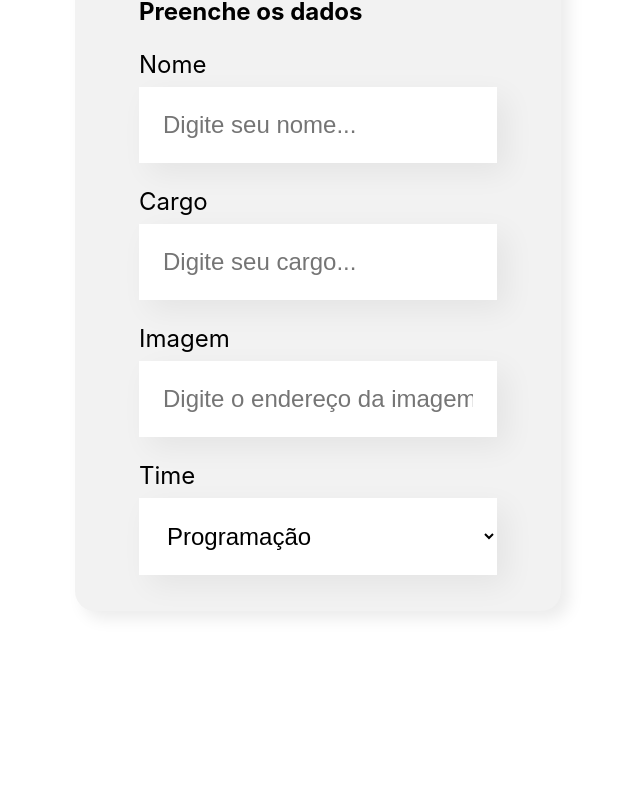
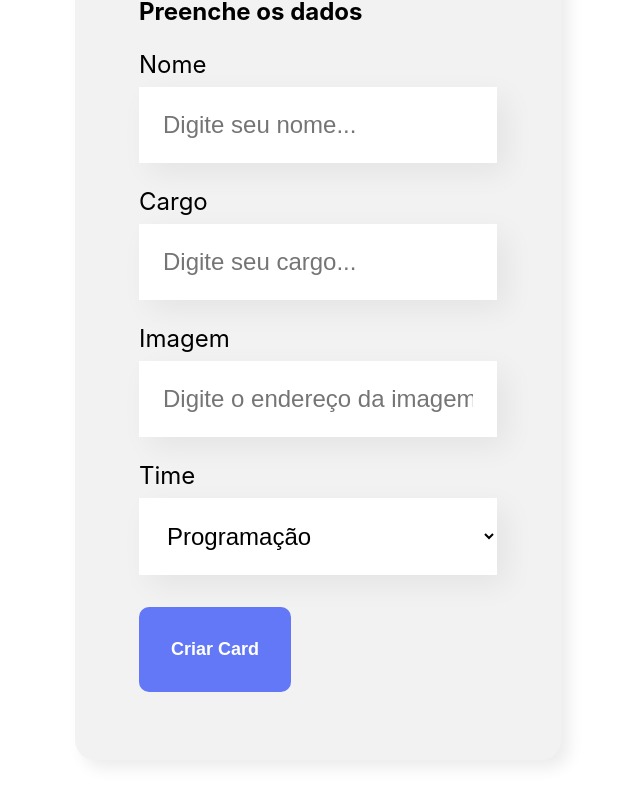
Before and after one commit to Kauasegabinazzi/react-developing-javascript, a React (Create React App) app: page / in a window 1280 px wide. Shown: the part 637-1441 px from the top of the page, without its empty margins (322-962 px from the left). Before the commit the page ends 1328 px from the top, so only its background shows below. Built offline with nearby package versions, Linux system fonts and the light colour scheme.

Commit message:
10-commit

```diff
--- /dev/null
+++ b/src/components/Button/button.css
@@ -0,0 +1,15 @@
+.botao {
+    background-color: #6278f7;
+    border-radius: 10px;
+    font-weight: 700;
+    font-size: 18px;
+    padding: 32px;
+    border: none;
+    cursor: pointer;
+    color: #FFF;
+    margin: 32px 0;
+}
+
+.botao:hover {
+    color: #95FFD4
+}
--- /dev/null
+++ b/src/components/Button/index.js
@@ -0,0 +1,9 @@
+import '../Button/button.css';
+
+const Buttons = (props) => {
+    return (<button className='botao'>
+        {props.children}
+    </button>)
+}
+
+export default Buttons
--- a/src/components/formulario/index.js
+++ b/src/components/formulario/index.js
@@ -1,6 +1,7 @@
 import './formulario.css';
 import CampText from '../CampText/CampTex';
 import List from '../List/index';
+import Buttons from '../Button/index';
 
 const Formulario = () => {
 
@@ -23,6 +24,9 @@
                     <CampText label="Cargo" placeholder="Digite seu cargo" />
                     <CampText label="Imagem" placeholder="Digite o endereço da imagem" />
                     <List label="Time" itens={times}></List>
+                    <Buttons>
+                        Criar Card
+                    </Buttons>
                 </span>
             </form>
         </section>
```
Lines whose indentation alone changed are shown as unchanged.
